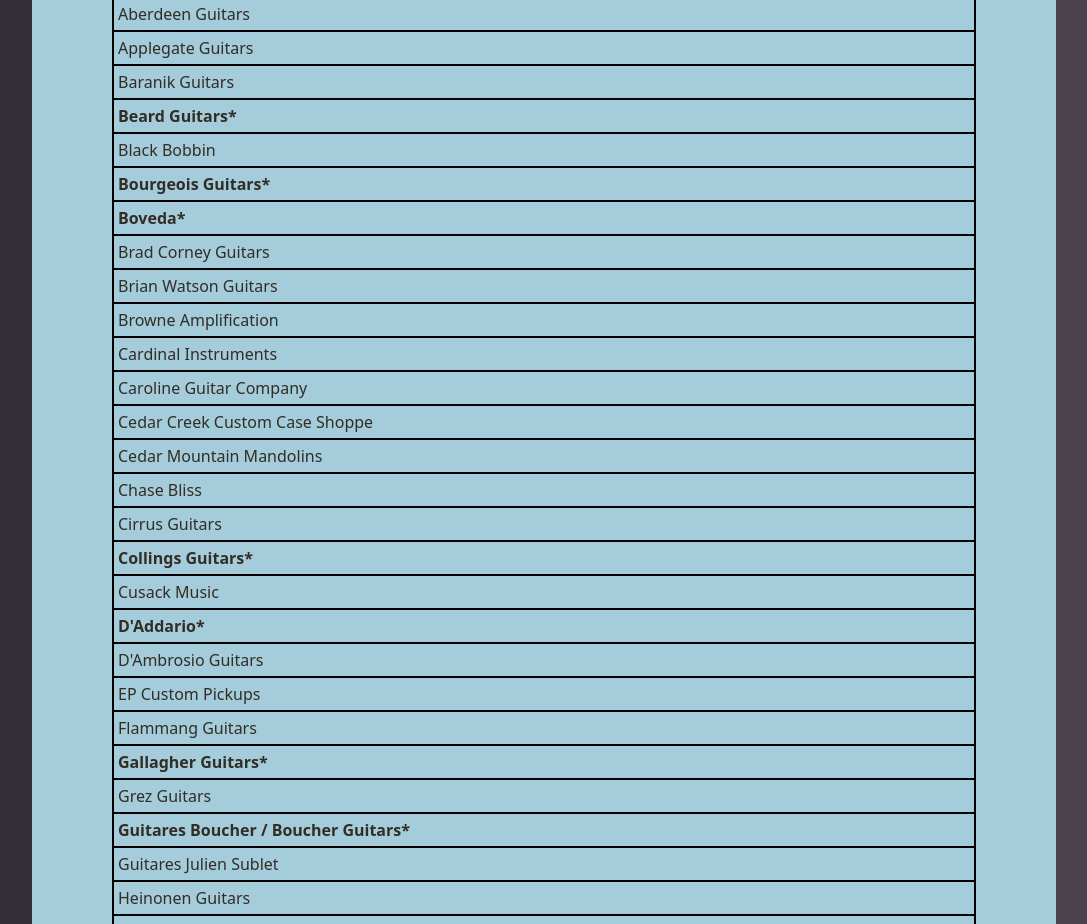
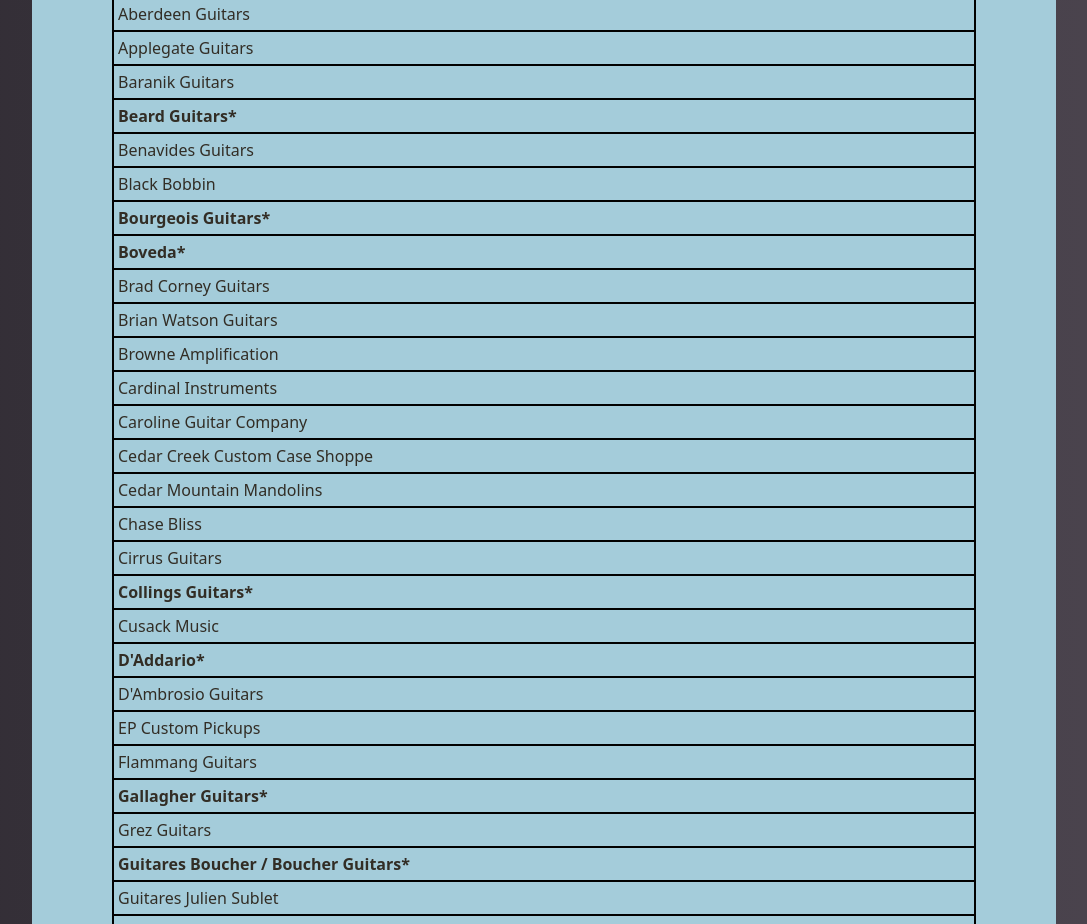
Before and after one commit to oldtownschool/fretboard-summit, a Next.js app: page /luthiers in a window 1280 px wide. Shown: the part 800-1724 px from the top of the page, without its empty margins (96-1183 px from the left). Built offline with nearby package versions, Linux system fonts and the light colour scheme.

Commit message:
people forgetting to add things to the list. last minute edits.

```diff
--- a/app/luthiers/page.js
+++ b/app/luthiers/page.js
@@ -87,6 +87,12 @@ export default function Luthiers() {
                 {/* <td>acoustics</td>
                 <td>E124</td> */}
               </tr>
+              <tr>
+                <td><Link href="https://www.benavidesguitars.com/">Benavides Guitars</Link></td>
+                {/* <td>acoustics</td>
+                <td>E124</td> */}
+              </tr>
+
               <tr>
                 <td><Link href="https://blackbobbin.com/">Black Bobbin</Link></td>
                 {/* <td>electrics</td>
```
